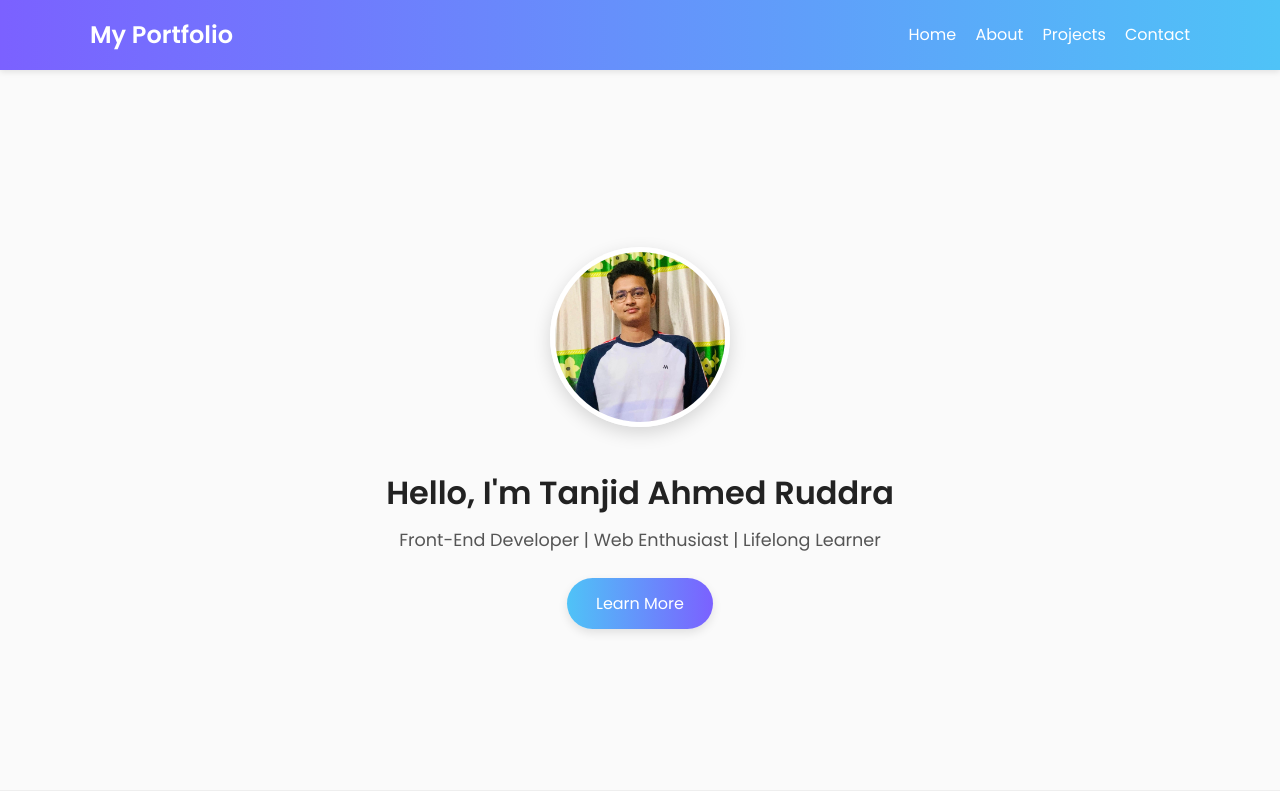
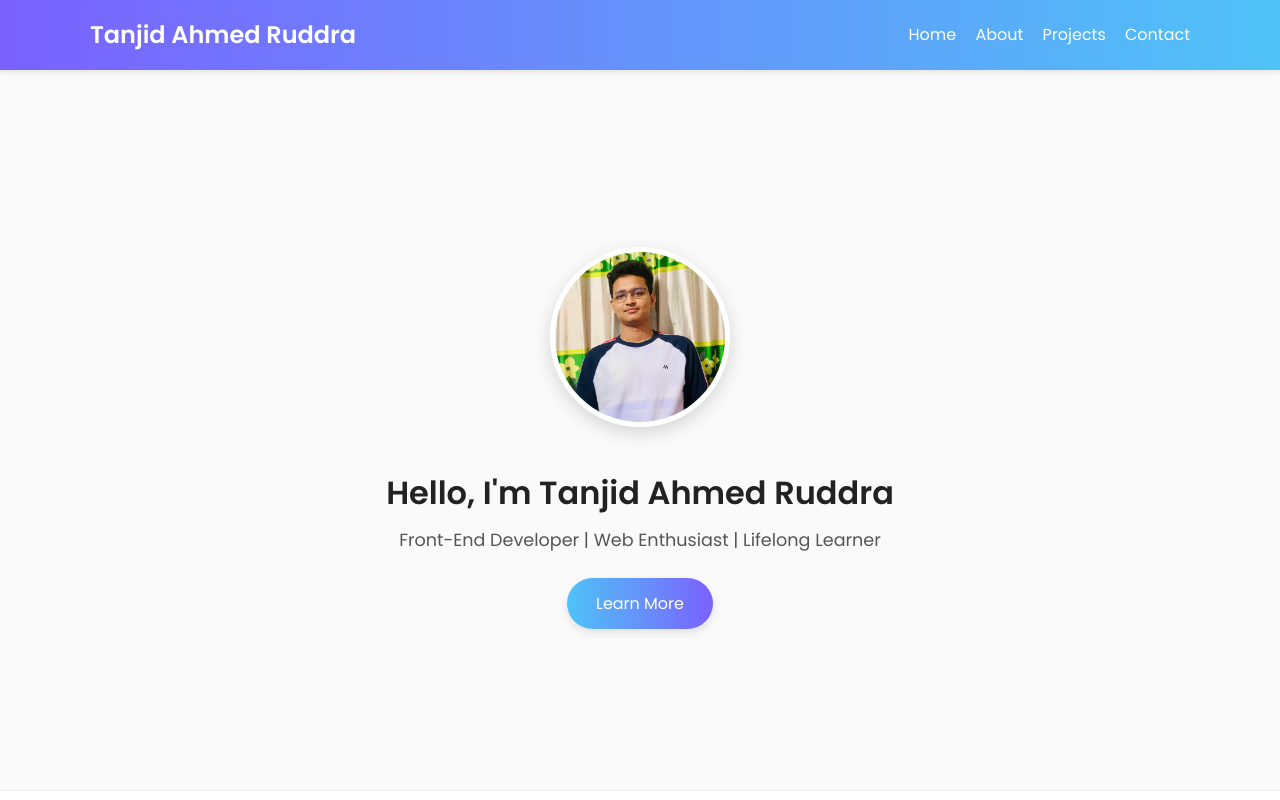
Before and after one commit to ruddra1518/minor_project, a plain HTML site: page index.html in a window 1280 px wide. Shown: the top 800 px of the page. Drawn offline with Linux system fonts and the light colour scheme.

Commit message:
second commit

```diff
--- a/index.html
+++ b/index.html
@@ -10,7 +10,7 @@
 <body>
   <header class="header">
     <div class="container">
-      <h1 class="logo">My Portfolio</h1>
+      <h1 class="logo">Tanjid Ahmed Ruddra</h1>
       <nav class="nav">
         <a href="#home">Home</a>
         <a href="#about">About</a>
```
